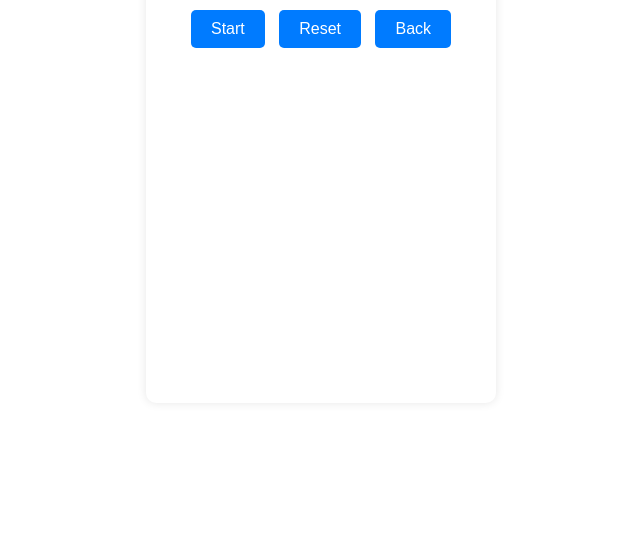
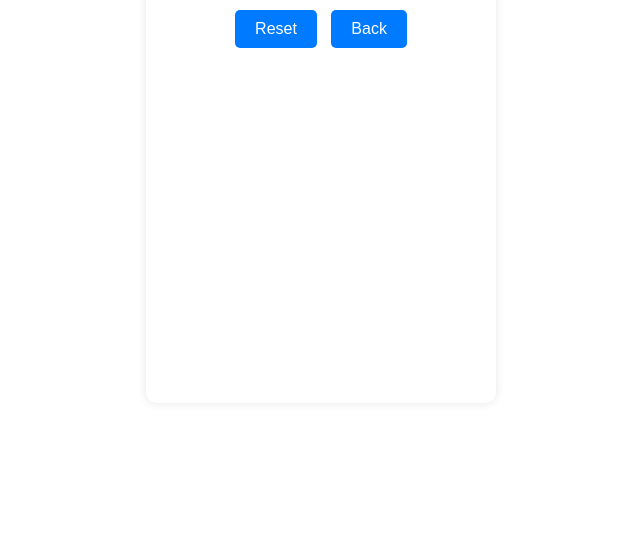
Before and after one commit to Asn-lwak/Advanced, a plain HTML site: page game.html in a window 1280 px wide. Shown: the part 245-800 px from the top of the page, without its empty margins (319-959 px from the left). Drawn offline with Linux system fonts and the light colour scheme.

Commit message:
Update game.html
Removed start button

```diff
--- a/game.html
+++ b/game.html
@@ -10,7 +10,6 @@
     <div class="container">
         <h1>Tic Tac Toe</h1>
         <div id="game-controls">
-            <button id="start-button">Start</button>
             <button id="reset-button">Reset</button>
             <button id="back-button">Back</button>
         </div>
```
